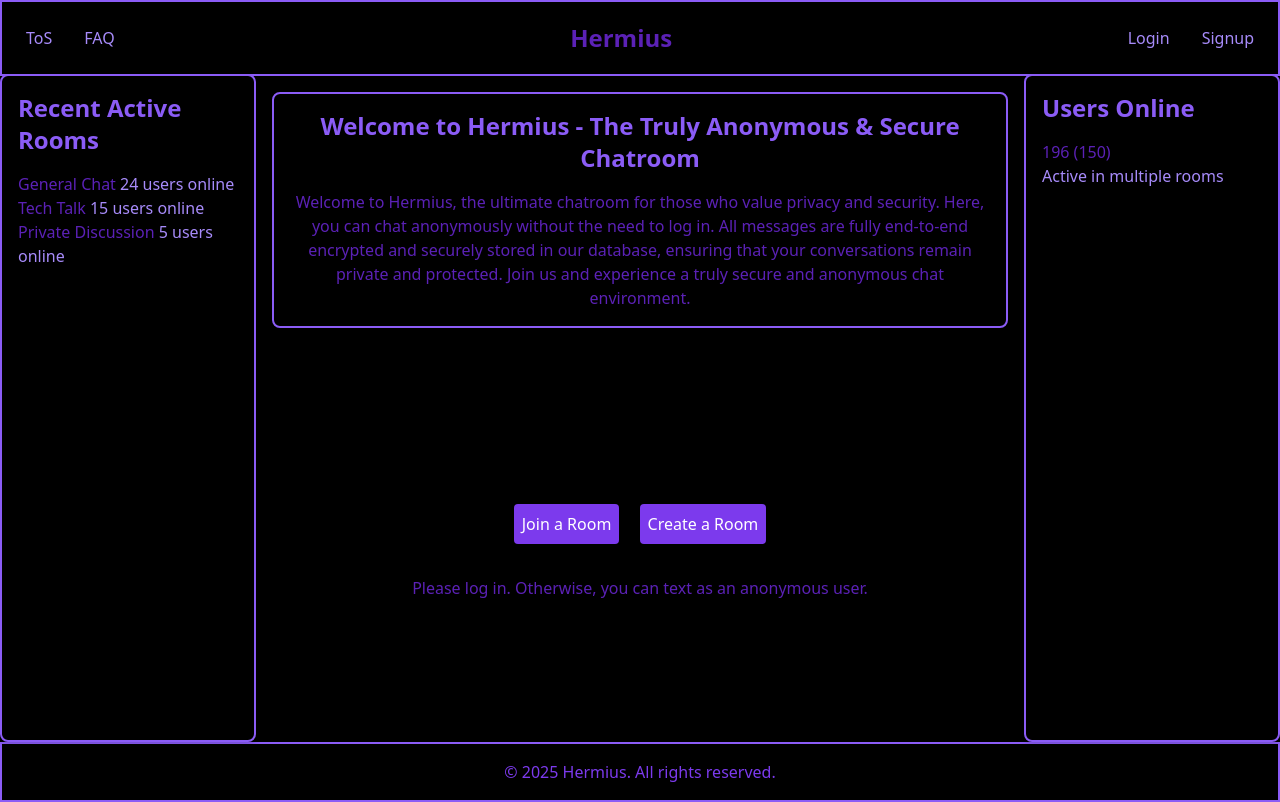
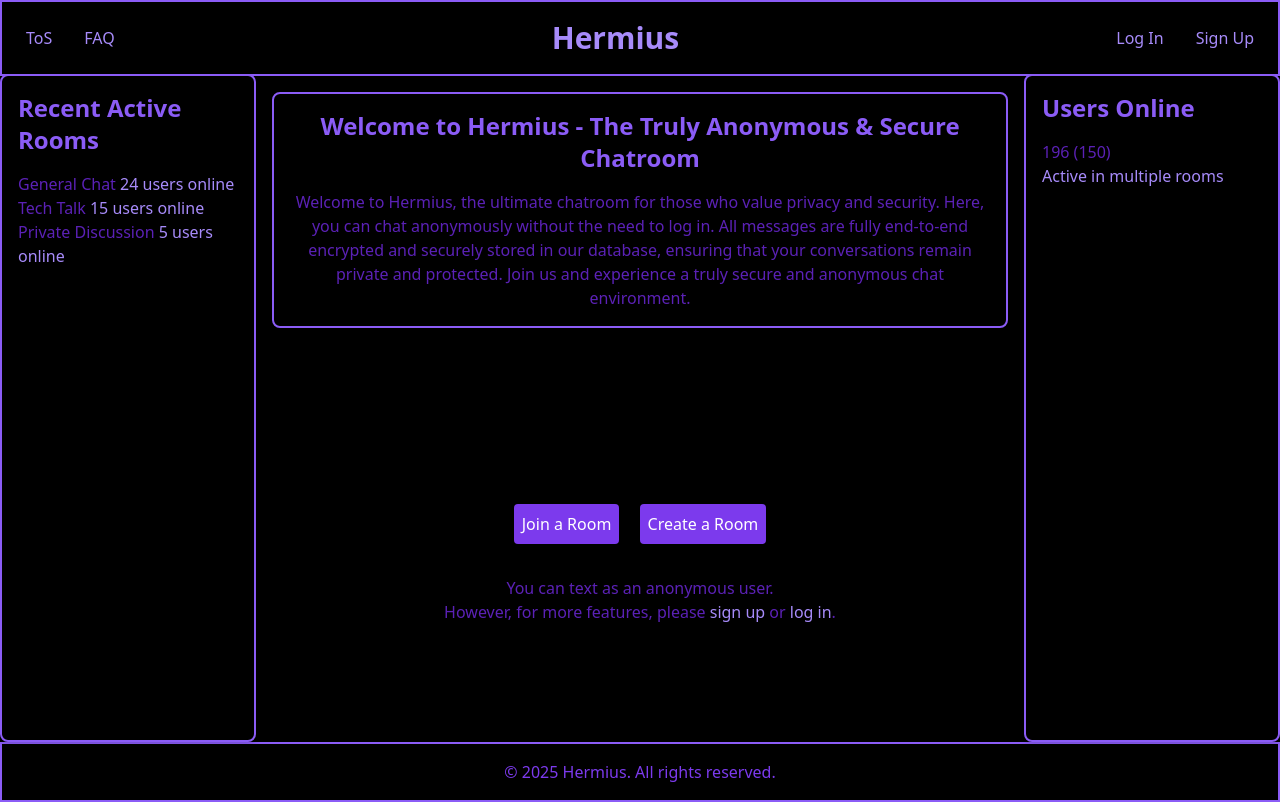
Before and after one commit to Xalibur1/Hermius, a Flask app: page / in a window 1280 px wide. Run offline with Flask 3, Linux system fonts and the light colour scheme.

Commit message:
more changes

```diff
--- a/templates/home.html
+++ b/templates/home.html
@@ -34,14 +34,14 @@
         <a href="{{ url_for('tos') }}" class="text-purple-400 hover:bg-purple-600 hover:text-white p-2 rounded">ToS</a>
         <a href="{{ url_for('faq') }}" class="text-purple-400 hover:bg-purple-600 hover:text-white p-2 rounded">FAQ</a>
     </div>
-    <h1 class="text-2xl font-bold"><a href="{{ url_for('home') }}" class="text-purple-800">Hermius</a></h1>
+    <h1 class="text-3xl font-extrabold"><a class="text-purple-400 hover:text-purple-600">Hermius</a></h1>
     <div class="flex space-x-4">
         {% if session.get('username') %}
         <a href="{{ url_for('modify_account') }}" class="text-purple-400 hover:bg-purple-600 hover:text-white p-2 rounded">Modify Account</a>
         <a href="{{ url_for('logout') }}" class="text-purple-400 hover:bg-purple-600 hover:text-white p-2 rounded">Logout</a>
         {% else %}
-        <a href="{{ url_for('login') }}" class="text-purple-400 hover:bg-purple-600 hover:text-white p-2 rounded">Login</a>
-        <a href="{{ url_for('signup') }}" class="text-purple-400 hover:bg-purple-600 hover:text-white p-2 rounded">Signup</a>
+        <a href="{{ url_for('login') }}" class="text-purple-400 hover:bg-purple-600 hover:text-white p-2 rounded">Log In</a>
+        <a href="{{ url_for('signup') }}" class="text-purple-400 hover:bg-purple-600 hover:text-white p-2 rounded">Sign Up</a>
         {% endif %}
     </div>
 </div>
@@ -98,7 +98,8 @@
                 {% if session.get('username') %}
                     <p class="text-purple-800">Welcome, {{ session['username'] }}!</p>
                 {% else %}
-                    <p class="text-purple-800">Please log in. Otherwise, you can text as an anonymous user.</p>
+                    <p class="text-purple-800">You can text as an anonymous user.</p>
+                    <p>However, for more features, please <a href="{{ url_for('signup') }}" class="text-purple-400 hover:text-purple-600">sign up</a> or <a href="{{ url_for('login') }}" class="text-purple-400 hover:text-purple-600">log in</a>.</p>
                 {% endif %}
             </div>
         </div>
--- a/templates/modify_account.html
+++ b/templates/modify_account.html
@@ -24,10 +24,10 @@
             <a href="{{ url_for('tos') }}" class="text-purple-400 hover:bg-purple-600 hover:text-white p-2 rounded">ToS</a>
             <a href="{{ url_for('faq') }}" class="text-purple-400 hover:bg-purple-600 hover:text-white p-2 rounded">FAQ</a>
         </div>
-        <h1 class="text-2xl font-bold"><a href="{{ url_for('home') }}" class="text-purple-800">Hermius</a></h1>
+        <h1 class="text-3xl font-extrabold"><a href="{{ url_for('home') }}" class="text-purple-400 hover:text-purple-600">Hermius</a></h1>
         <div class="flex space-x-4">
             {% if session.get('username') %}
-            <a href="{{ url_for('modify_account') }}" class="text-purple-400 hover:bg-purple-600 hover:text-white p-2 rounded">Modify Account</a>
+            <a class="bg-purple-600 text-white p-2 rounded">Modify Account</a>
             <a href="{{ url_for('logout') }}" class="text-purple-400 hover:bg-purple-600 hover:text-white p-2 rounded">Logout</a>
             {% else %}
             <a href="{{ url_for('login') }}" class="text-purple-400 hover:bg-purple-600 hover:text-white p-2 rounded">Login</a>
```
Also changed, not shown: templates/faq.html (+4 -4 lines), templates/login.html (+5 -3 lines), templates/signup.html (+5 -3 lines), templates/tos.html (+4 -4 lines).
